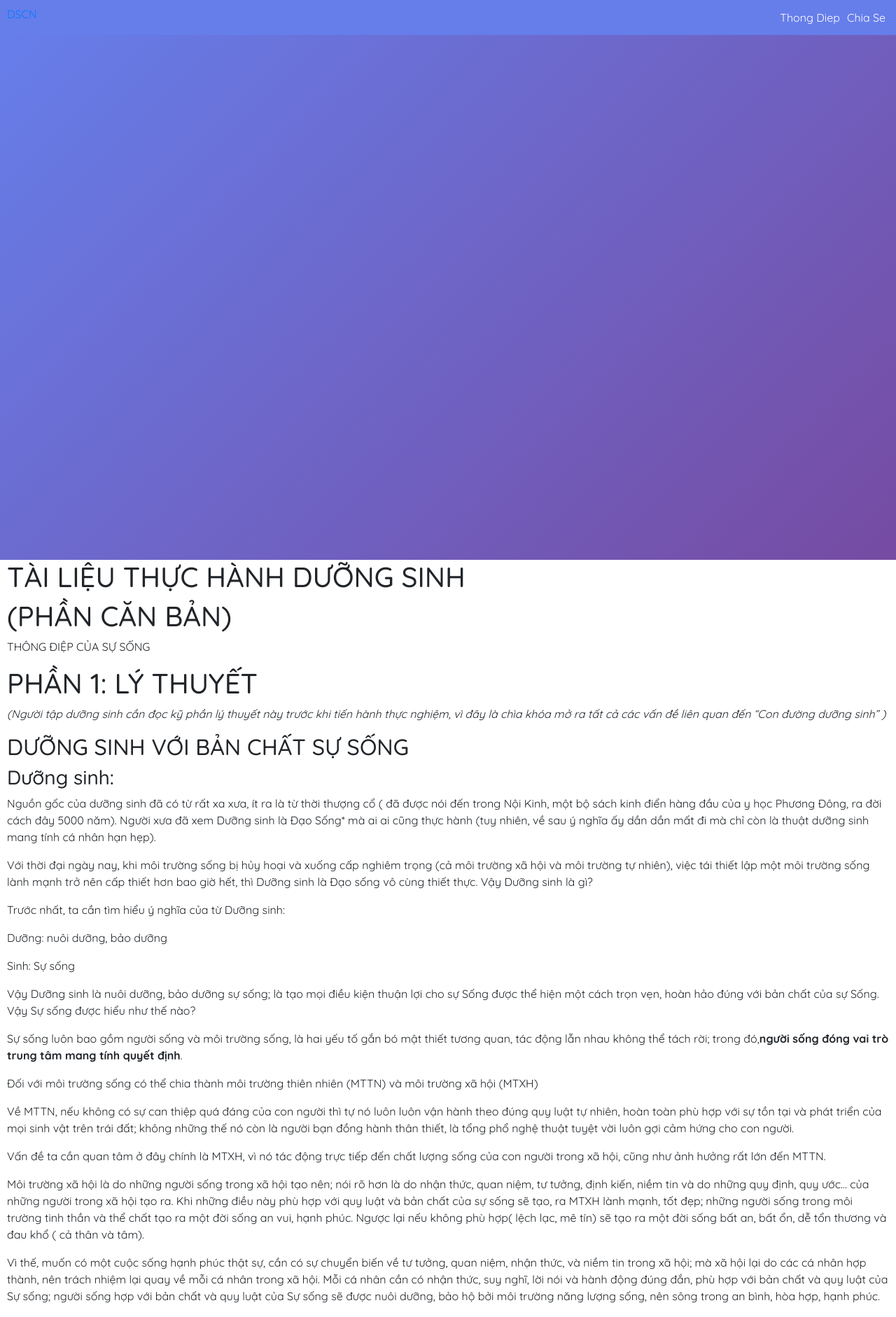
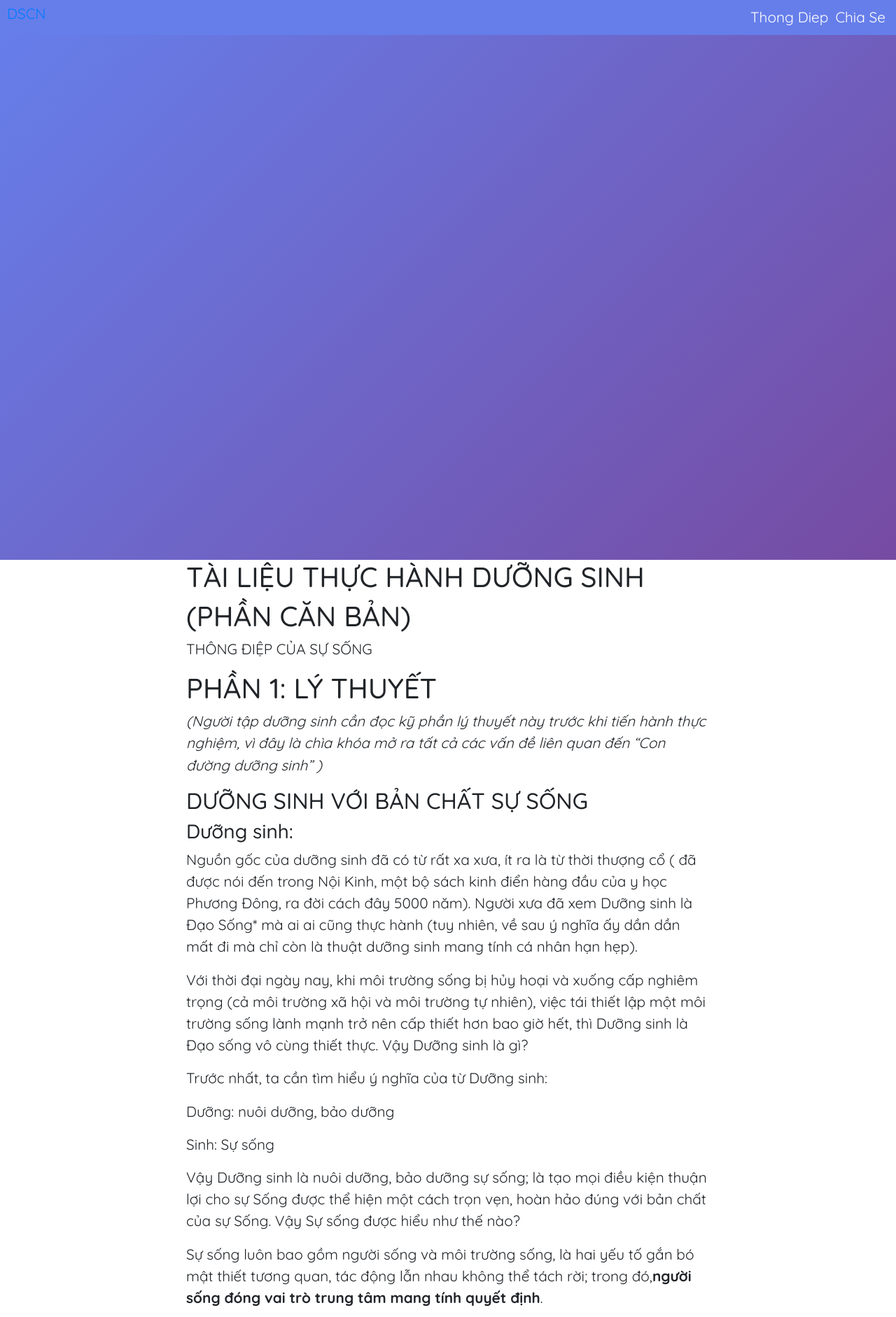
Before and after one commit to longla/dscn-next, a Next.js app: page / in a window 1280 px wide. Shown: the top 1882 px of the page at 70% size. Built offline with nearby package versions, Linux system fonts and the light colour scheme.

Commit message:
update font size

```diff
--- a/sass/_layout.scss
+++ b/sass/_layout.scss
@@ -4,4 +4,7 @@
 .container{
     padding-right: $spacer-m;
     padding-left: $spacer-m;
+    max-width: 768px;
+    margin-left: auto;
+    margin-right:auto;
 }
--- a/sass/main.scss
+++ b/sass/main.scss
@@ -15,4 +15,5 @@ html{
 
 body{
     font-family: 'Quicksand', sans-serif !important;
+    font-size: 1.3rem;
 }
```
